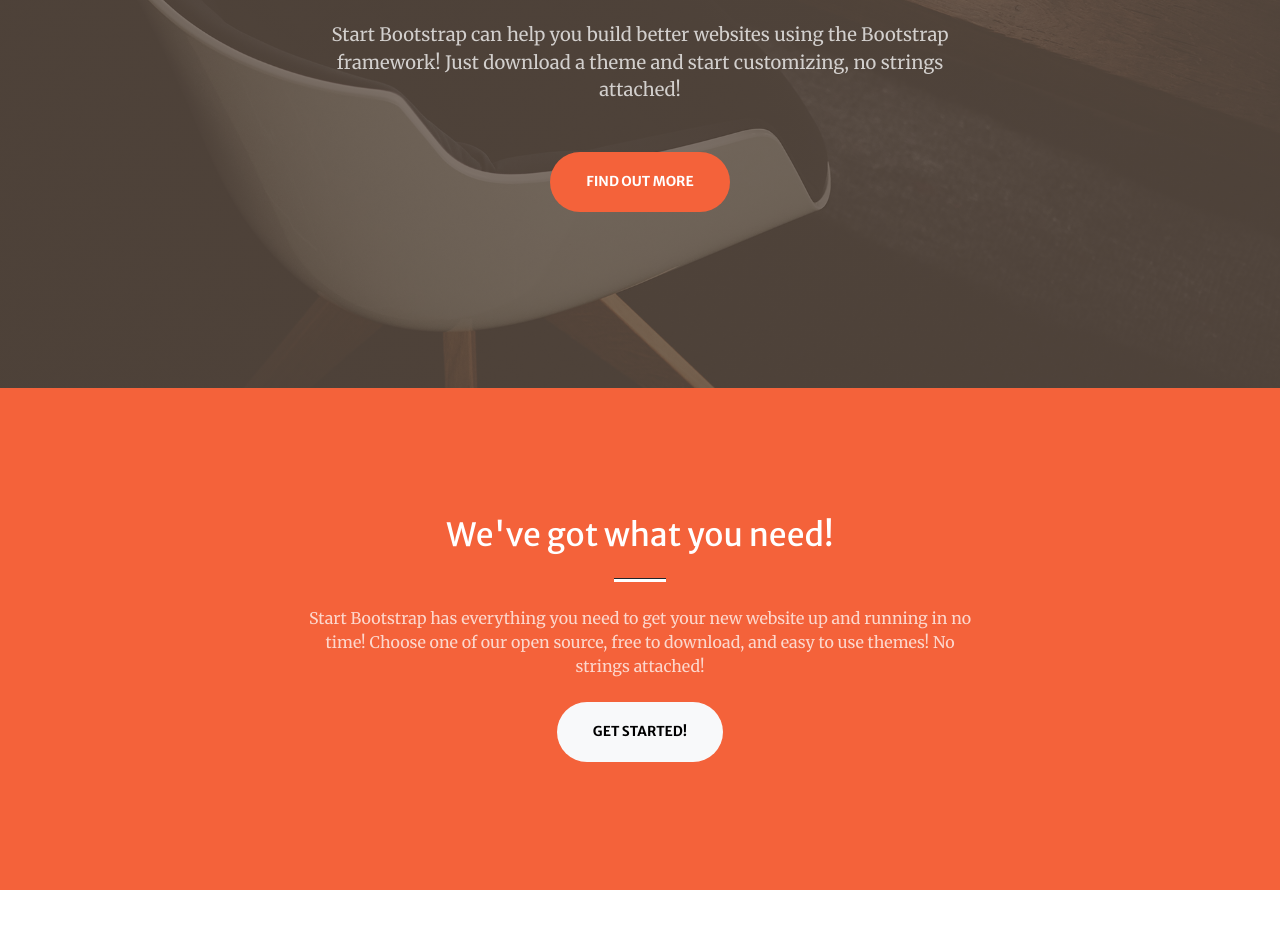
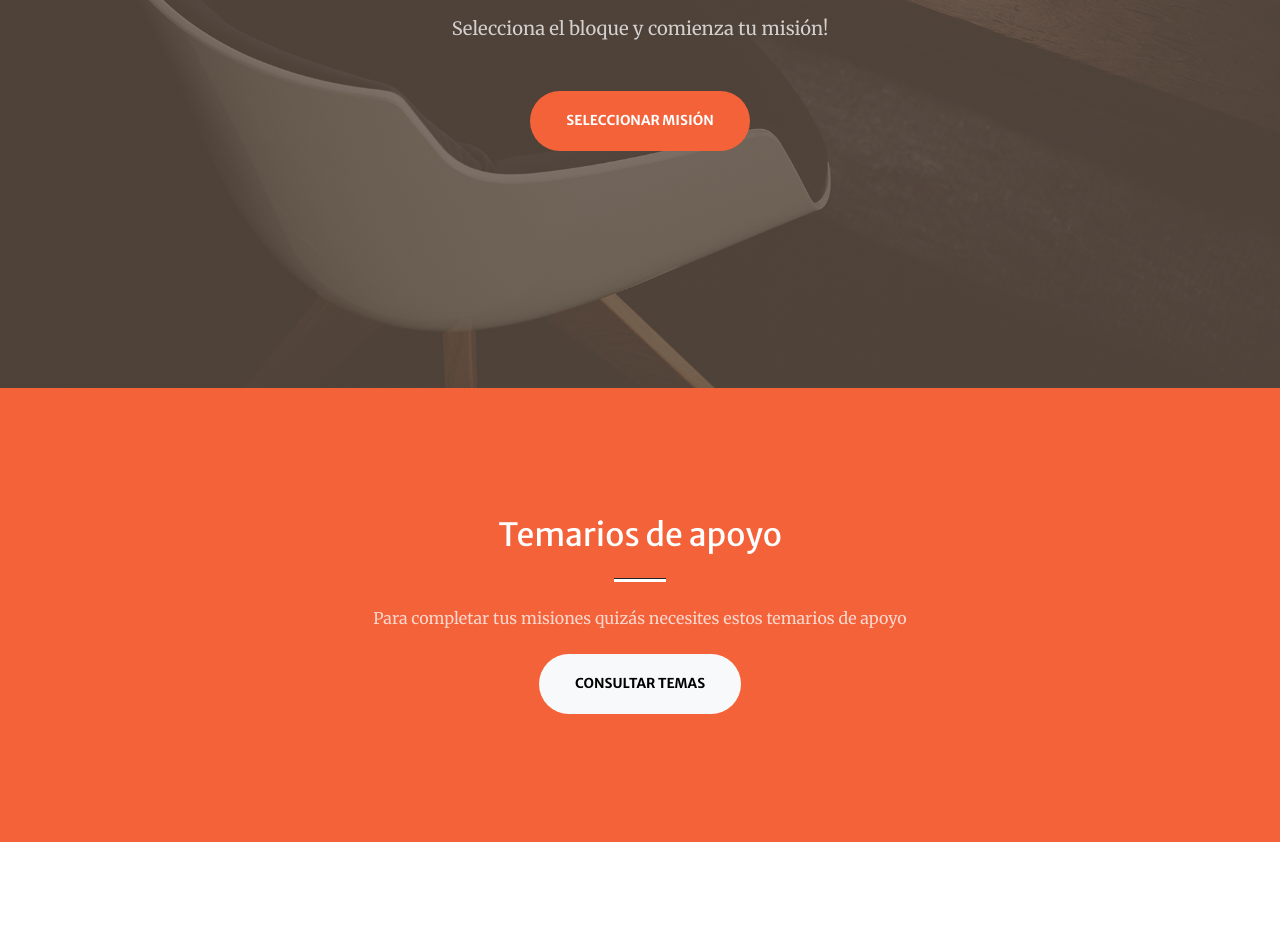
Before and after one commit to celiamsni/TFM, a plain HTML site: page index.html in a window 1280 px wide. Shown: the part 412-1341 px from the top of the page. Drawn offline with nearby package versions, Linux system fonts and the light colour scheme; some packages are replaced by stand-ins of ours; a script that the page names is missing.

Commit message:
Update index.html
personalizando texto

```diff
--- a/index.html
+++ b/index.html
@@ -22,7 +22,7 @@
         <!-- Navigation-->
         <nav class="navbar navbar-expand-lg navbar-light fixed-top py-3" id="mainNav">
             <div class="container px-4 px-lg-5">
-                <a class="navbar-brand" href="#page-top">Start Bootstrap</a>
+                <a class="navbar-brand" href="#page-top">Tecnología eso</a>
                 <button class="navbar-toggler navbar-toggler-right" type="button" data-bs-toggle="collapse" data-bs-target="#navbarResponsive" aria-controls="navbarResponsive" aria-expanded="false" aria-label="Toggle navigation"><span class="navbar-toggler-icon"></span></button>
                 <div class="collapse navbar-collapse" id="navbarResponsive">
                     <ul class="navbar-nav ms-auto my-2 my-lg-0">
@@ -39,12 +39,12 @@
             <div class="container px-4 px-lg-5 h-100">
                 <div class="row gx-4 gx-lg-5 h-100 align-items-center justify-content-center text-center">
                     <div class="col-lg-8 align-self-end">
-                        <h1 class="text-white font-weight-bold">Your Favorite Place for Free Bootstrap Themes</h1>
+                        <h1 class="text-white font-weight-bold">TFM de Celia</h1>
                         <hr class="divider" />
                     </div>
                     <div class="col-lg-8 align-self-baseline">
-                        <p class="text-white-75 mb-5">Start Bootstrap can help you build better websites using the Bootstrap framework! Just download a theme and start customizing, no strings attached!</p>
-                        <a class="btn btn-primary btn-xl" href="#about">Find Out More</a>
+                        <p class="text-white-75 mb-5">Selecciona el bloque y comienza tu misión!</p>
+                        <a class="btn btn-primary btn-xl" href="#portfolio">Seleccionar misión</a>
                     </div>
                 </div>
             </div>
@@ -54,10 +54,10 @@
             <div class="container px-4 px-lg-5">
                 <div class="row gx-4 gx-lg-5 justify-content-center">
                     <div class="col-lg-8 text-center">
-                        <h2 class="text-white mt-0">We've got what you need!</h2>
+                        <h2 class="text-white mt-0">Temarios de apoyo</h2>
                         <hr class="divider divider-light" />
-                        <p class="text-white-75 mb-4">Start Bootstrap has everything you need to get your new website up and running in no time! Choose one of our open source, free to download, and easy to use themes! No strings attached!</p>
-                        <a class="btn btn-light btn-xl" href="#services">Get Started!</a>
+                        <p class="text-white-75 mb-4">Para completar tus misiones quizás necesites estos temarios de apoyo</p>
+                        <a class="btn btn-light btn-xl" href="#services">Consultar temas</a>
                     </div>
                 </div>
             </div>
```
